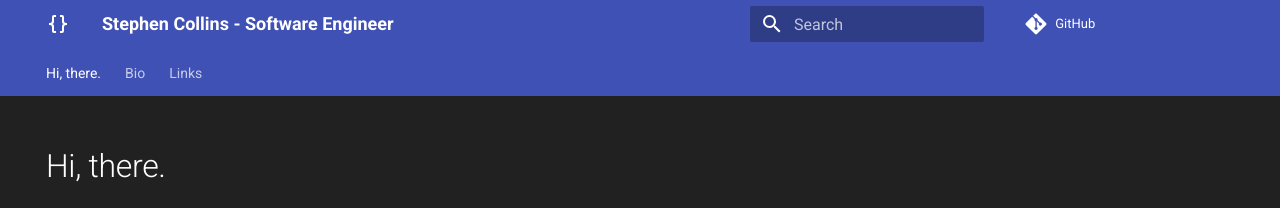
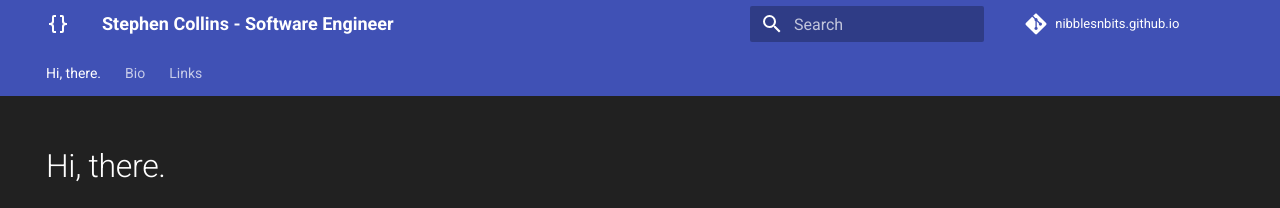
Before and after one commit to nibblesnbits/nibblesnbits.github.io, an MkDocs documentation site: the page built from docs/index.md, in a window 1280 px wide. Shown: the top 208 px of the page. Built offline with MkDocs 1.6.1 and Material for MkDocs 9.7.7, drawn with Linux system fonts in a browser that asks for light colours; comment, search, counter and statistics services are not loaded.

```diff
--- a/mkdocs.yml
+++ b/mkdocs.yml
@@ -1,6 +1,8 @@
 site_name: Stephen Collins - Software Engineer
 site_url: https://nibblesnbits.net/
 repo_url: https://github.com/nibblesnbits/nibblesnbits.github.io
+remote_branch: gh-pages
+repo_name: nibblesnbits.github.io
 
 nav:
   - "Hi, there.": "index.md"
```
Also changed, not shown: 1 other file.
